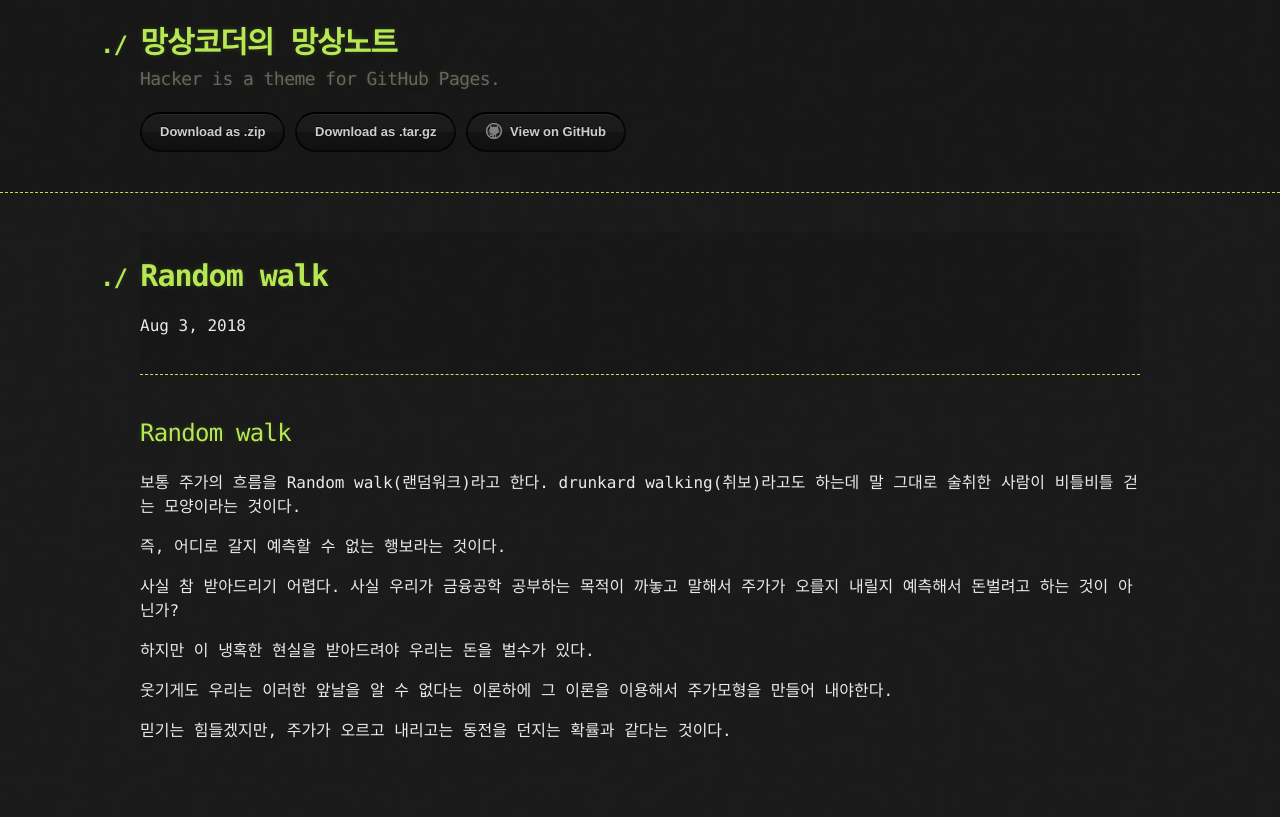
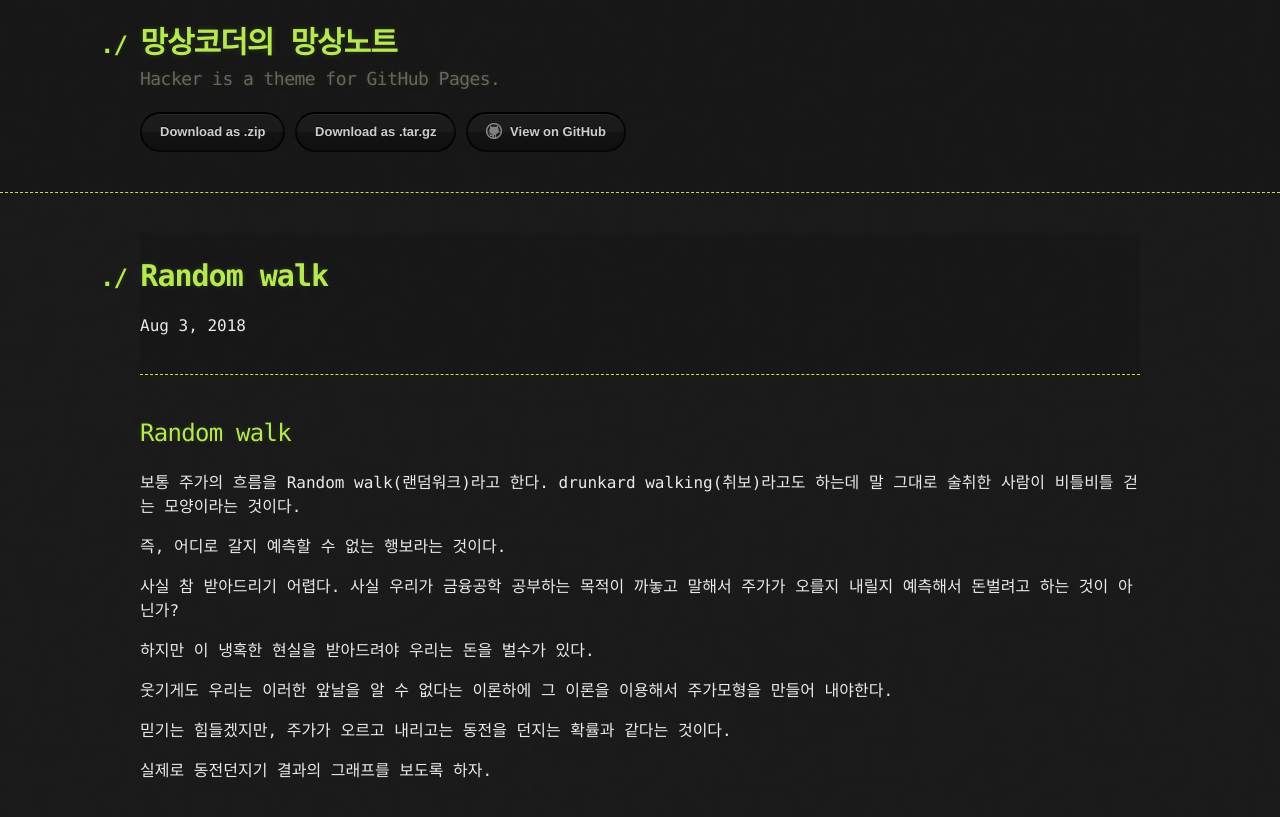
Before and after one commit to kooock/kooock.github.io, a Jekyll site: the page built from _posts/2018-08-03-random_walk.md, in a window 1280 px wide. Shown: the top 817 px of the page. Built offline with Jekyll 4.4.1, drawn with Linux system fonts in a browser that asks for light colours.

Commit message:
update random walk

```diff
--- a/_posts/2018-08-03-random_walk.md
+++ b/_posts/2018-08-03-random_walk.md
@@ -23,3 +23,5 @@ drunkard walking(취보)라고도 하는데 말 그대로 술취한 사람이
 웃기게도 우리는 이러한 앞날을 알 수 없다는 이론하에 그 이론을 이용해서 주가모형을 만들어 내야한다.
 
 믿기는 힘들겠지만, 주가가 오르고 내리고는 동전을 던지는 확률과 같다는 것이다.
+
+실제로 동전던지기 결과의 그래프를 보도록 하자.
```
